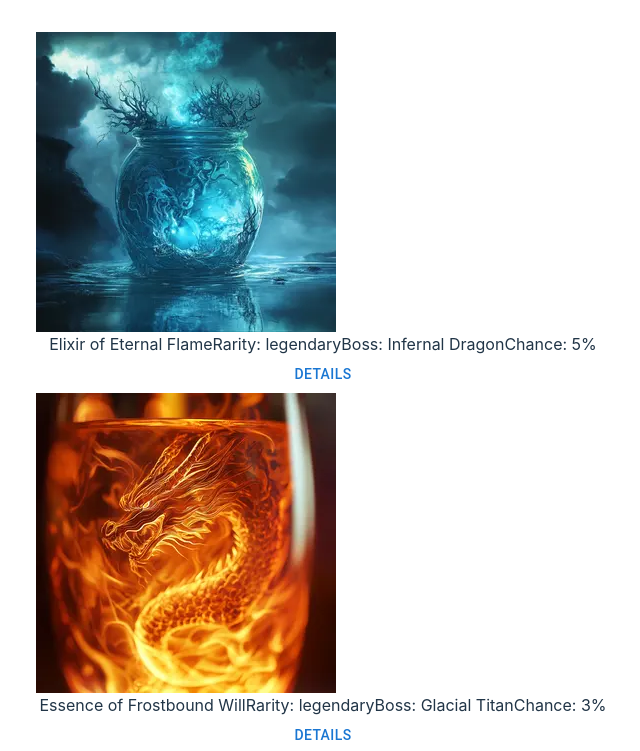
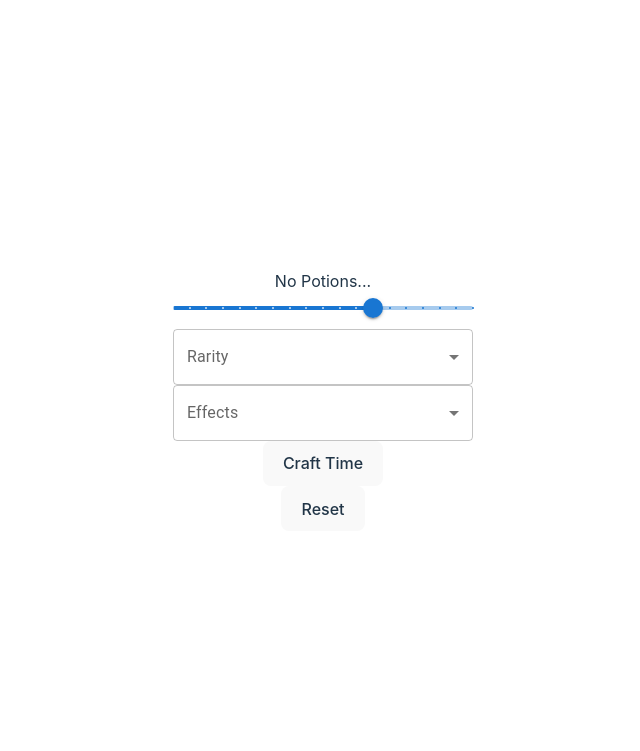
Before and after one commit to LarreaE/eneko-larrea-intcli2425, a React (Vite) app: page / in a window 1280 px wide. Shown: the top 751 px of the page, without its empty margins (317-957 px from the left). Built offline with nearby package versions, Linux system fonts and the light colour scheme.

Commit message:
[FIX] rarity and effect filters prettier

```diff
--- a/src/App.tsx
+++ b/src/App.tsx
@@ -10,12 +10,15 @@ import {
 import { Potion } from "./types/Potion";
 import PotionModal from "./components/PotionModal";
 import LevelSlider from "./components/Slider";
+import RaritySelect from "./components/RaritySelect";
+import EffectSelect from "./components/EffectSelect";
 
 function App() {
   const [currentPotions, setCurrentPotions] = useState(potions);
   const [modal, setModal] = useState(false);
   const [level, setLevel] = useState<number>(35);
   const [craftTime, setCraftTime] = useState<number | null>(null);
+  const [rarity, setRarity] = useState<string>('leyendary');
   const [potion, setPotion] = useState<Potion | null>(null);
 
   const showModal = (potion: Potion) => {
@@ -32,16 +35,17 @@ function App() {
     setLevel(level);
     setCurrentPotions(filterByLevelRequirement(potions, level));
   };
-  const findPotionsbyRarity = (potions: Potion[]) => {
-    let value = (document.getElementById("rar") as HTMLInputElement).value;
-    console.log(value);
-    setCurrentPotions(getPotionsByRarity(potions, value));
+
+  const findPotionsByRarity = (potions: Potion[], rarity: string) => {
+    setRarity(rarity);
+    setCurrentPotions(getPotionsByRarity(potions, rarity));
   };
-  const findPotionsbyEffect = (potions: Potion[]) => {
-    let value = (document.getElementById("efe") as HTMLInputElement).value;
-    console.log(value);
-    setCurrentPotions(findPotionByEffect(potions, value));
+
+  const findPotionsbyEffect = (potions: Potion[], effect: string) => {
+    console.log(effect);
+    setCurrentPotions(findPotionByEffect(potions, effect));
   };
+
   const showCraftTime = (potions: Potion[]) => {
     let value = calculateCraftingTime(potions);
     console.log(value, "minutes");
@@ -104,56 +108,16 @@ function App() {
           potions={potions}
           findPotionsByLevel={findPotionsbyLevel}/>
         </div>
-        <form action="#">
-          <label htmlFor="rar">Rarities: </label>
-          <select name="rarities" id="rar">
-            <option value="legendary">legendary</option>
-            <option value="mythic">mythic</option>
-            <option value="epic">epic</option>
-          </select>
-        </form>
-        <button
-          className="px-4 py-1 bg-gray-300 text-black text-sm rounded hover:bg-gray-200 transition"
-          onClick={() => findPotionsbyRarity(potions)}
-        >
-          Rarity Filter
-        </button>
-        <form action="#">
-          <label htmlFor="efe">Effects: </label>
-          <select name="effects" id="efe">
-            <option value="healthRegeneration">healthRegeneration</option>
-            <option value="staminaBoost">staminaBoost</option>
-            <option value="manaRegeneration">manaRegeneration</option>
-            <option value="focusBoost">focusBoost</option>
-            <option value="ElementalResistance">ElementalResistance</option>
-            <option value="ManaBoost">ManaBoost</option>
-            <option value="movementSpeed">movementSpeed</option>
-            <option value="dodgeChance">dodgeChance</option>
-            <option value="cooldownReduction">cooldownReduction</option>
-            <option value="maxHealth">maxHealth</option>
-            <option value="stealth">stealth</option>
-            <option value="fireResistance">fireResistance</option>
-            <option value="burningAura">burningAura</option>
-            <option value="criticalStrikeChance">criticalStrikeChance</option>
-            <option value="epitimeSlowc">timeSlow</option>
-            <option value="regeneration">regeneration</option>
-          </select>
-        </form>
-
-        <button
-          className="px-4 py-1 bg-gray-300 text-black text-sm rounded hover:bg-gray-200 transition"
-          onClick={() => findPotionsbyEffect(potions)}
-        >
-          Effect Filter
-        </button>
-        <br />
-        <button
-          className="px-4 py-1 bg-gray-300 text-black text-sm rounded hover:bg-gray-200 transition"
-          onClick={() => applyAllFilters(potions)}
-        >
-          Apply All filters
-        </button>
-        <br />
+        <div>
+          <RaritySelect
+          potions={potions}
+          findPotionsByRarity={findPotionsByRarity}/>
+        </div>
+        <div>
+          <EffectSelect
+          potions={potions}
+          findPotionsByEffect={findPotionsbyEffect}/>
+        </div>
         <button
           className="px-4 py-1 bg-gray-300 text-black text-sm rounded hover:bg-gray-200 transition"
           onClick={() => showCraftTime(currentPotions)}
--- /dev/null
+++ b/src/components/EffectSelect.tsx
@@ -0,0 +1,59 @@
+import * as React from "react";
+import Box from "@mui/material/Box";
+import InputLabel from "@mui/material/InputLabel";
+import MenuItem from "@mui/material/MenuItem";
+import FormControl from "@mui/material/FormControl";
+import Select, { SelectChangeEvent } from "@mui/material/Select";
+import { Potion } from "../types/Potion";
+import { useEffect } from "react";
+
+interface Props {
+  potions: Potion[];
+  findPotionsByEffect: (potions: Potion[], effect: string) => void;
+}
+const EffectSelect: React.FC<Props> = ({ potions, findPotionsByEffect }) => {
+  const [effect, setEffect] = React.useState("");
+
+  const handleChange = (event: SelectChangeEvent) => {
+    setEffect(event.target.value as string);
+  };
+
+  useEffect(() => {
+    console.log(effect);
+    findPotionsByEffect(potions, effect);
+  }, [effect]);
+
+  return (
+    <Box sx={{ minWidth: 120 }}>
+      <FormControl fullWidth>
+        <InputLabel id="demo-simple-select-label">Effects</InputLabel>
+        <Select
+          labelId="demo-simple-select-label"
+          id="demo-simple-select"
+          value={effect}
+          label="efe"
+          onChange={handleChange}
+        >
+          <MenuItem value="healthRegeneration">healthRegeneration</MenuItem>
+          <MenuItem value="staminaBoost">staminaBoost</MenuItem>
+          <MenuItem value="manaRegeneration">manaRegeneration</MenuItem>
+          <MenuItem value="focusBoost">focusBoost</MenuItem>
+          <MenuItem value="ElementalResistance">ElementalResistance</MenuItem>
+          <MenuItem value="ManaBoost">ManaBoost</MenuItem>
+          <MenuItem value="movementSpeed">movementSpeed</MenuItem>
+          <MenuItem value="dodgeChance">dodgeChance</MenuItem>
+          <MenuItem value="cooldownReduction">cooldownReduction</MenuItem>
+          <MenuItem value="maxHealth">maxHealth</MenuItem>
+          <MenuItem value="stealth">stealth</MenuItem>
+          <MenuItem value="fireResistance">fireResistance</MenuItem>
+          <MenuItem value="burningAura">burningAura</MenuItem>
+          <MenuItem value="criticalStrikeChance">criticalStrikeChance</MenuItem>
+          <MenuItem value="epitimeSlowc">timeSlow</MenuItem>
+          <MenuItem value="regeneration">regeneration</MenuItem>
+        </Select>
+      </FormControl>
+    </Box>
+  );
+};
+
+export default EffectSelect;
--- /dev/null
+++ b/src/components/RaritySelect.tsx
@@ -0,0 +1,47 @@
+import * as React from 'react';
+import Box from '@mui/material/Box';
+import InputLabel from '@mui/material/InputLabel';
+import MenuItem from '@mui/material/MenuItem';
+import FormControl from '@mui/material/FormControl';
+import Select, { SelectChangeEvent } from '@mui/material/Select';
+import { Potion } from '../types/Potion';
+import { useEffect } from 'react';
+
+
+interface Props {
+  potions: Potion[];
+  findPotionsByRarity: (potions: Potion[], rarity: string) => void;
+}
+const RaritySelect: React.FC<Props> = ({ potions, findPotionsByRarity }) => {
+  const [rarity, setRarity] = React.useState('');
+
+  const handleChange = (event: SelectChangeEvent) => {
+    setRarity(event.target.value as string);
+  };
+
+    useEffect(() => {
+      console.log(rarity);
+      findPotionsByRarity(potions,rarity);
+    }, [rarity]);
+
+  return (
+    <Box sx={{ minWidth: 120 }}>
+      <FormControl fullWidth>
+        <InputLabel id="demo-simple-select-label">Rarity</InputLabel>
+        <Select
+          labelId="demo-simple-select-label"
+          id="demo-simple-select"
+          value={rarity}
+          label="rar"
+          onChange={handleChange}
+        >
+          <MenuItem value={'legendary'}>Legendary</MenuItem>
+          <MenuItem value={'epic'}>Epic</MenuItem>
+          <MenuItem value={'mythic'}>Mythic</MenuItem>
+        </Select>
+      </FormControl>
+    </Box>
+  );
+}
+
+export default RaritySelect;
```
